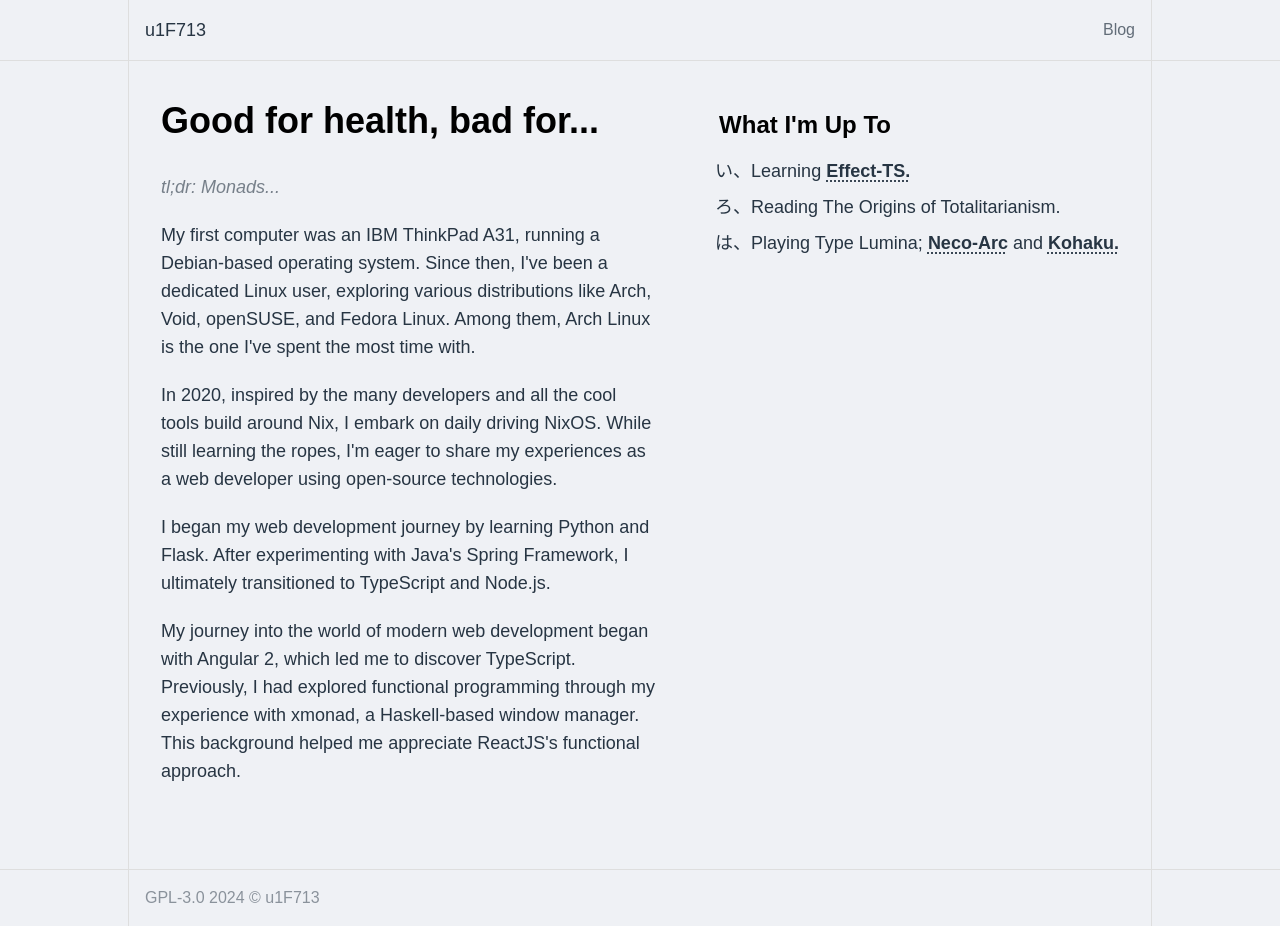
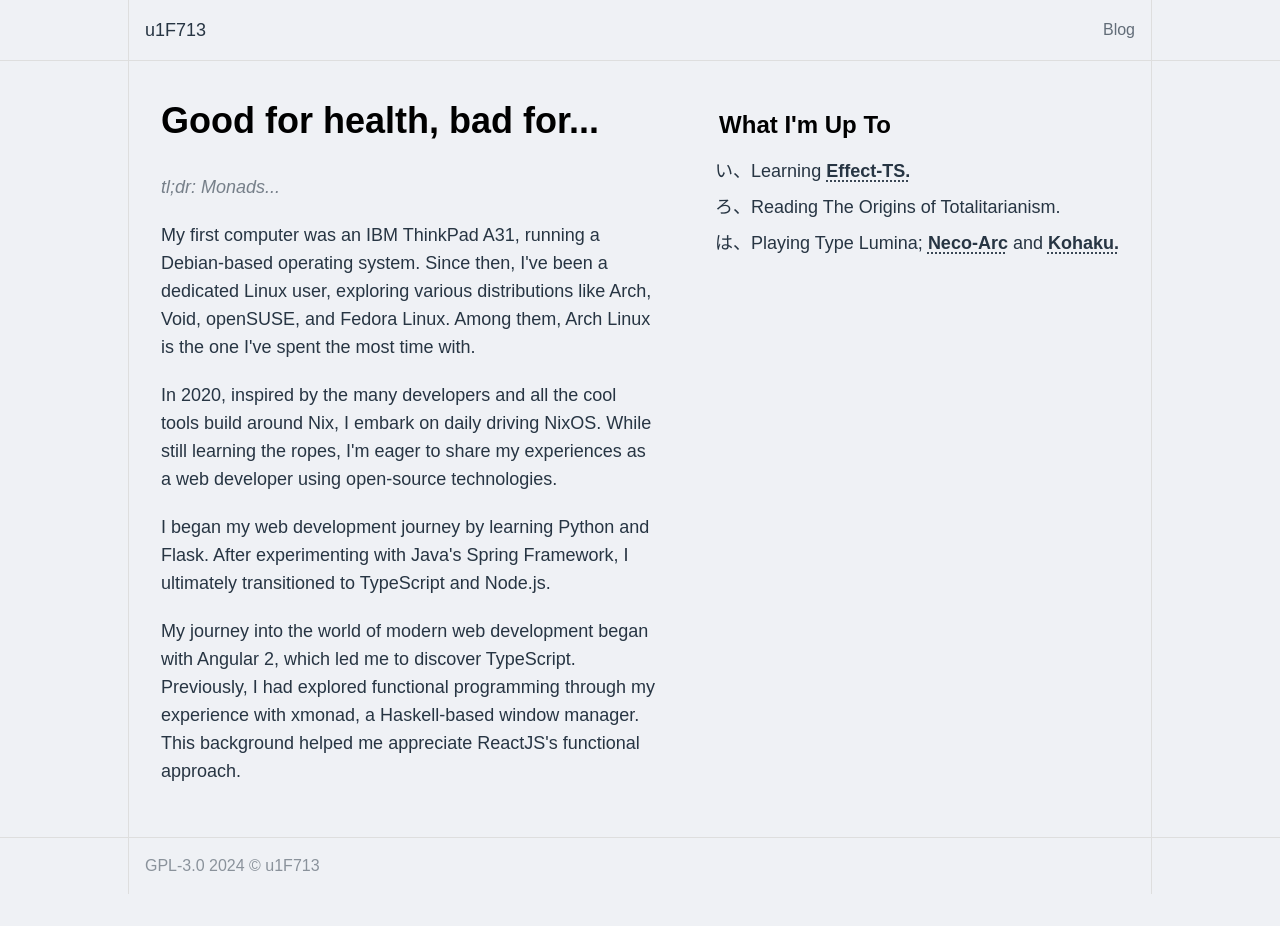
Before and after one commit to u1F713/u1F713.github.io, a Next.js app: page / in a window 1280 px wide. After the commit the page ends 894 px from the top, so only its background shows below. Built offline with nearby package versions, Linux system fonts and the light colour scheme; a web font is replaced by a local one.

Commit message:
refactor(css): ensure consistent padding across pages

```diff
--- a/app/(blog)/[article]/page.tsx
+++ b/app/(blog)/[article]/page.tsx
@@ -42,7 +42,7 @@ async function Article(props: { params: Promise<{ article: string }> }) {
           alt={data.title}
         />
       )}
-      <div className="prose lg:prose-lg dark:prose-invert mx-auto mt-8 px-4">
+      <div className="prose lg:prose-lg dark:prose-invert mx-auto my-8 px-4 lg:my-16">
         <h1>{data.title}</h1>
         <p className="text-xl font-semibold opacity-50">{data.description}</p>
         <Content components={{ img: Image }} />
--- a/app/layout.tsx
+++ b/app/layout.tsx
@@ -28,8 +28,8 @@ const RootLayout: NextPage<RootProps> = ({ children }) => (
         <Header />
       </div>
 
-      <div>
-        <div className="border-ds-border mx-auto h-full max-w-screen-lg pb-8 md:border-r md:border-l">
+      <div className="mx-auto w-full max-w-screen-lg">
+        <div className="border-ds-border h-full md:border-r md:border-l">
           {children}
         </div>
       </div>
```
